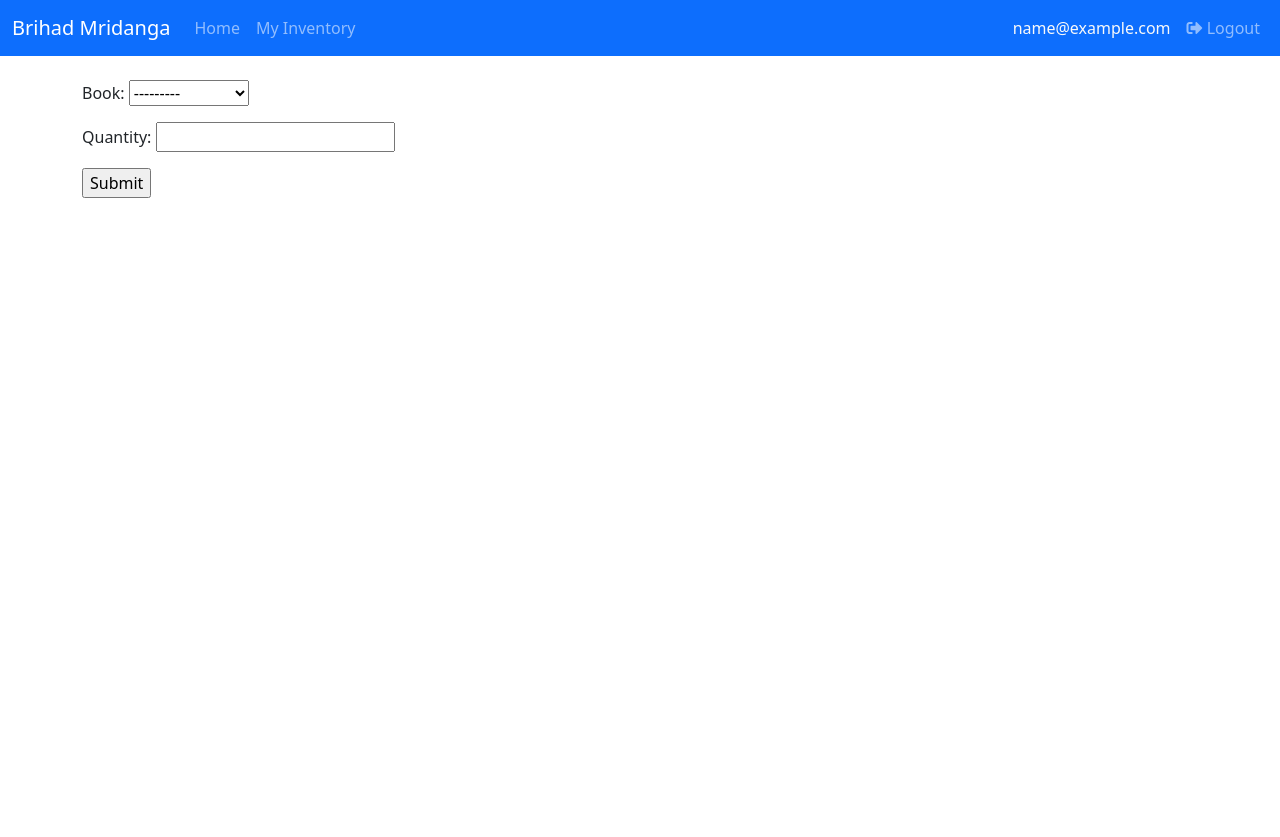
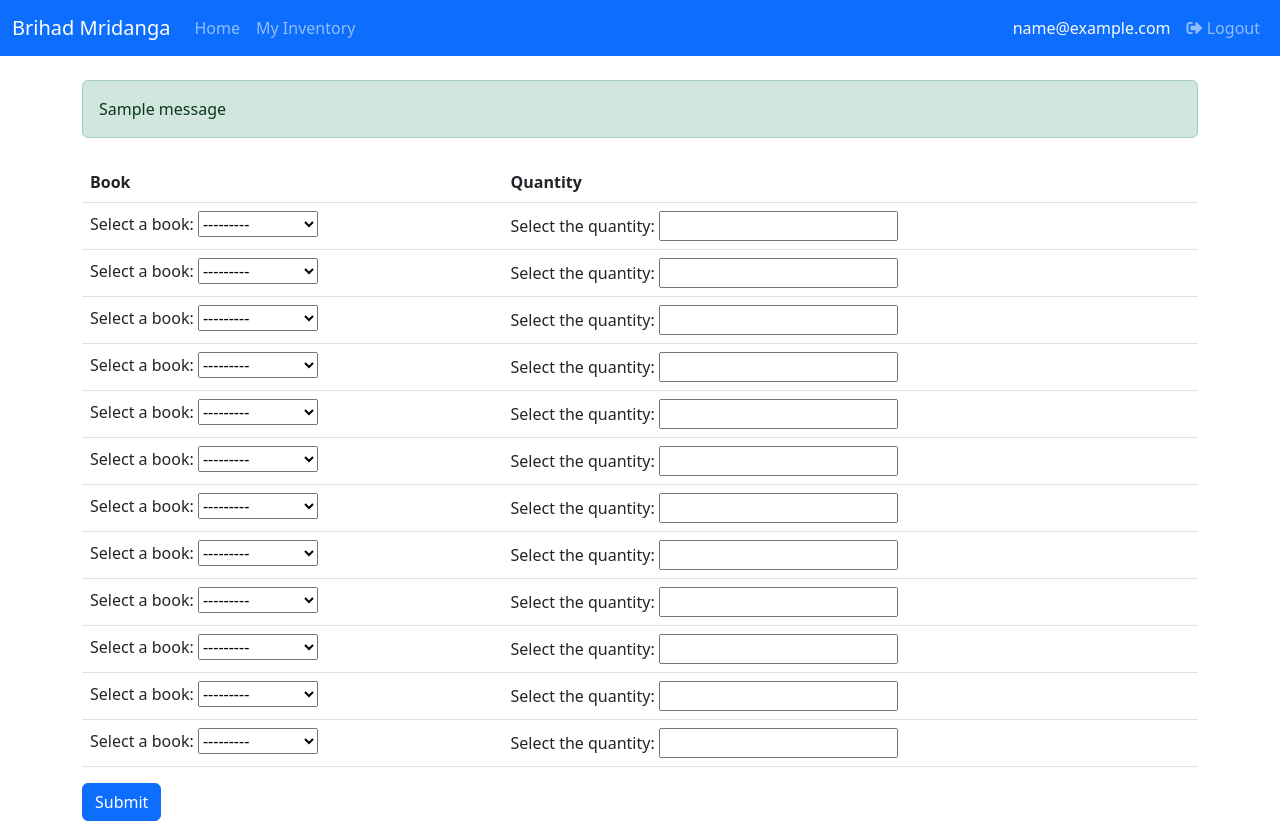
Before and after one commit to Ambuj03/BookStream-System, a Django app: page /home/inventory/add_books in a window 1280 px wide. Before the commit the page ends 198 px from the top, so only its background shows below. Run offline with Django 4.2, Linux system fonts and the light colour scheme; a user stored in the database is signed in; tables that the repository leaves empty hold one stand-in row (values such as "Sample post"); one stand-in notice (Sample message) is shown; some libraries are stand-ins or nearby versions.

Commit message:
Feat: Inventory showing all the books, User is now able to add the defualt books, Custom adding feature yet to be implemented

```diff
--- a/bm_app/bookAddForm.py
+++ b/bm_app/bookAddForm.py
@@ -2,16 +2,19 @@
 
 from .models import Books, DistributorBooks
 
-class bookAddForm(forms.Form):
-    book = forms.ModelChoiceField(queryset=Books.objects.all())
-    quantity = forms.IntegerField()
+class BookAddForm(forms.Form):
+    book = forms.ModelChoiceField(queryset=Books.objects.all(), label='Select a book')
+    quantity = forms.IntegerField(label='Select the quantity')
 
     def __init__(self, *args, distributor=None, **kwargs):
+        super(BookAddForm, self).__init__(*args, **kwargs) # why up and down matters?
         self.distributor = distributor
-        super(bookAddForm, self).__init__(*args, **kwargs)
 
     def save(self):
         data = self.cleaned_data
+
+        if not data:
+            return None
 
         books = data['book']
         distributorBooks = DistributorBooks.objects.create(
@@ -25,3 +28,26 @@
         )
 
         return distributorBooks
+
+
+# Adding FormSet Factory
+
+from django.forms import formset_factory
+
+# As we are having multiple form instances, we will need to pass the distributor insatance for
+#each one of them, it's different from previous approach, the functioon  below is for that only.
+
+def get_book_formset(distributor, *args, **kwargs):
+    FormSet = formset_factory(
+        BookAddForm,
+        extra=11,
+        min_num=1,
+        max_num=15
+    )
+
+    formset = FormSet(*args, **kwargs)
+
+    for form in formset:
+        form.distributor = distributor
+
+    return formset
--- a/bm_app/templates/bm_app/subpage/addBbtBooks.html
+++ b/bm_app/templates/bm_app/subpage/addBbtBooks.html
@@ -7,10 +7,55 @@
 {% block content %}
 
 <div class="container mt-4">
-    <form class = mb-3 method="post">
-        {%csrf_token%}
-        {{form.as_p}}
-        <input type="submit" Submit>
-    </form>
+    <div class="row justify-content-center">
+        {% if messages %}
+        <div class="messages">
+            {% for message in messages %}
+            <div class="alert alert-{{ message.tags }}">
+                {{ message }}
+            </div>
+            {% endfor %}
+        </div>
+        {% endif %}
+
+        <form class="mb-3" method="post">
+            {% csrf_token %}
+            {{ formset.management_form }}
+
+            {% if formset.non_form_errors %}
+            <div class="alert alert-danger">
+                {{ formset.non_form_errors }}
+            </div>
+            {% endif %}
+
+            <table class="table">
+                <thead>
+                    <tr>
+                        <h2><th>Book</th>
+                        <th>Quantity</th>
+                    </tr>
+                </thead>
+                <tbody>
+                    {% for form in formset %}
+                        <tr>
+                            <td>
+                                {{ form.book.label_tag }} {{form.book}}
+                                {% if form.book.errors %}
+                                    <div class="text-danger">{{ form.book.errors }}</div>
+                                {% endif %}
+                            </td>
+                            <td>
+                                {{form.quantity.label_tag}} {{ form.quantity }}
+                                {% if form.quantity.errors %}
+                                    <div class="text-danger">{{ form.quantity.errors }}</div>
+                                {% endif %}
+                            </td>
+                        </tr>
+                    {% endfor %}
+                </tbody>
+            </table>
+            <button type="submit" class="btn btn-primary">Submit</button>
+        </form>
+    </div>
 </div>
 {%endblock%}
--- a/bm_app/views.py
+++ b/bm_app/views.py
@@ -4,10 +4,15 @@
 from django.contrib.auth.decorators import login_required
 from django.views.decorators.cache import never_cache
 from .forms import signup_form, transaction_form
-from .bookAddForm import bookAddForm
 from .models import Distributor, Books, DistributorInventory, DistributorBooks
 from django.db.models import Q
 from django.core.paginator import Paginator
+
+#for formset related things
+from django.db import transaction
+from .bookAddForm import  get_book_formset
+
+from django.contrib import messages
 
 
 #Showing main page
@@ -86,18 +91,40 @@
 
 @login_required(login_url='login')
 @never_cache
+# def add_books(request):
+#     if request.method == 'POST':
+#             distributor = Distributor.objects.get(user = request.user)
+#             form = bookAddForm(request.POST, distributor=distributor)
+#             if form.is_valid():
+#                 form.save()
+#                 return redirect('inventory')
+
+#     else :
+#         form = bookAddForm()
+
+#     return render(request, 'bm_app/subpage/addBbtBooks.html', {'form' : form})
+
 def add_books(request):
+
+    distributor = Distributor.objects.get(user = request.user)
+
     if request.method == 'POST':
-            distributor = Distributor.objects.get(user = request.user)
-            form = bookAddForm(request.POST, distributor=distributor)
-            if form.is_valid():
-                form.save()
-                return redirect('inventory')
+            formset = get_book_formset(distributor, request.POST)
+            if formset.is_valid():
+                with transaction.atomic(): # Ensures all books are added or none
+                    try:
+                        for form in formset:
+                            if form.cleaned_data:
+                                form.save()
+                        return redirect('inventory')
+                    except Exception as e:
+                        messages.error(request, 'Error Saving Books')
+                        return redirect('add_books')
 
     else :
-        form = bookAddForm()
+        formset = get_book_formset(distributor)
 
-    return render(request, 'bm_app/subpage/addBbtBooks.html', {'form' : form})
+    return render(request, 'bm_app/subpage/addBbtBooks.html', {'formset' : formset})
 
 
 
```
Also changed, not shown: bm_app/templates/bm_app/inventory.html (+15 -0 lines).
